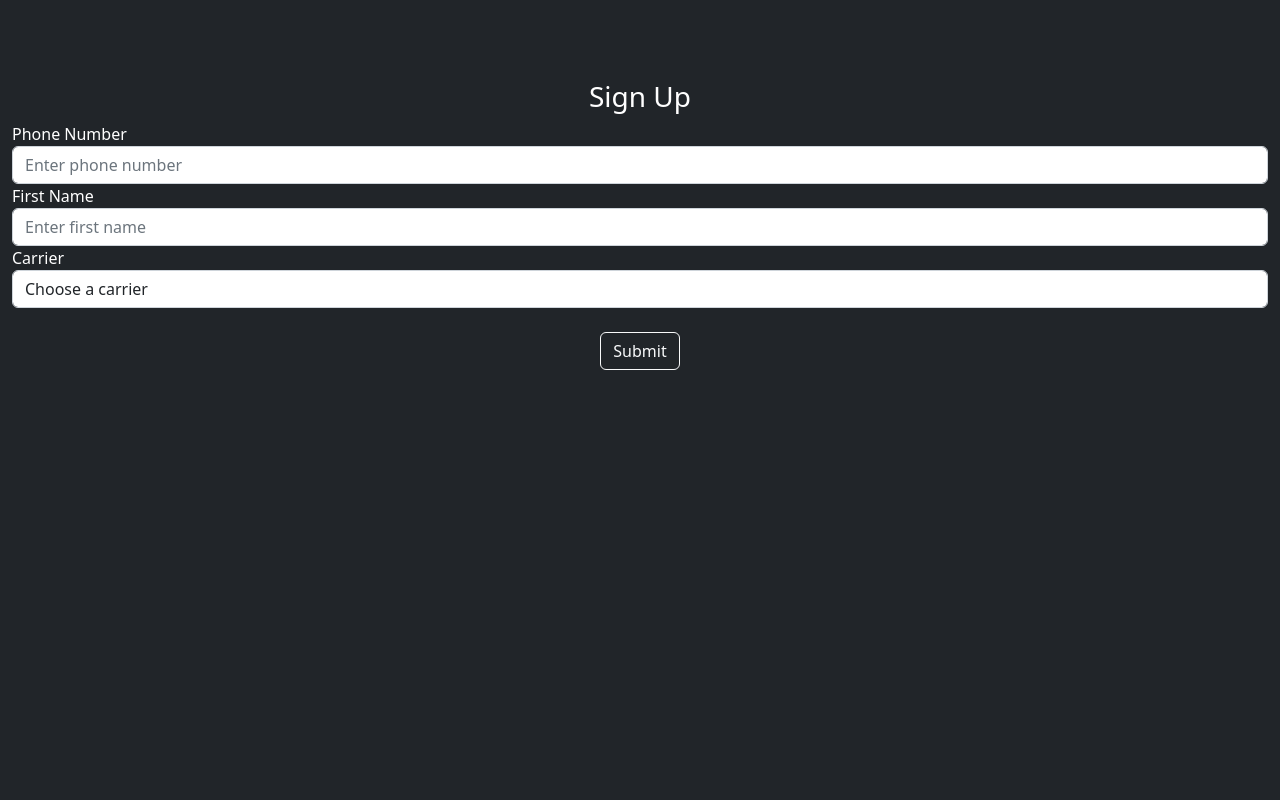
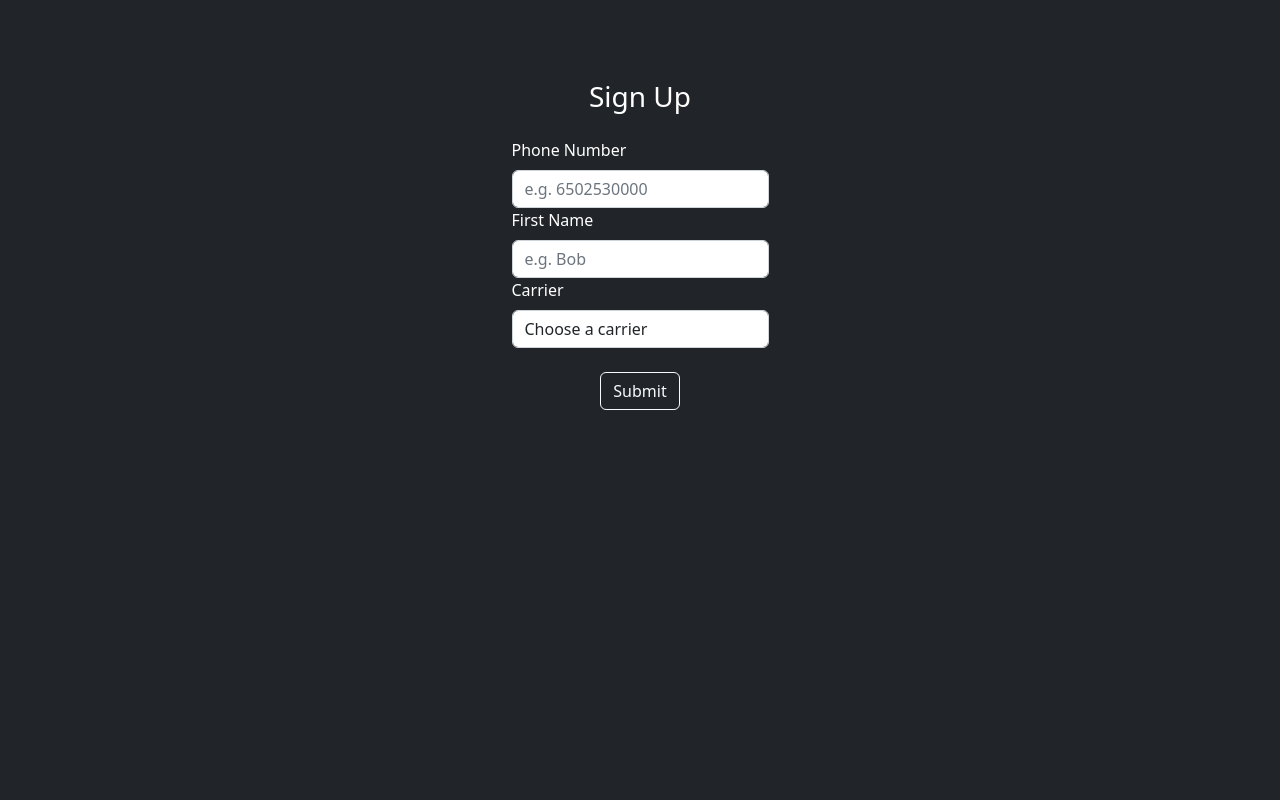
Before and after one commit to baileystarr4/Genshin-Impact-Code-Notifier, a Flask app: page / in a window 1280 px wide. Shown: the part 57-857 px from the top of the page. Run offline with Flask 3, Linux system fonts and the light colour scheme.

Commit message:
Customize home page

```diff
--- a/website/templates/home.html
+++ b/website/templates/home.html
@@ -2,28 +2,27 @@
 %}
   <form method="POST">
     <h3 align="center">Sign Up</h3>
-    <div class="form-group">
-      <label for="phone_number">Phone Number</label>
+    <div class="row justify-content-center mt-4">
+      <div class="col-auto">
+        <label for="phone_number" class="form-label">Phone Number</label>
         <input
           type="phone_number"
           class="form-control"
           id="phone_number"
           name="phone_number"
-        placeholder="Enter phone number"
+          placeholder="e.g. 6502530000"
         />
-    </div>
-    <div class="form-group">
-      <label for="firstName">First Name</label>
+
+        <label for="firstName" class="form-label">First Name</label>
         <input
           type="text"
           class="form-control"
           id="firstName"
           name="firstName"
-        placeholder="Enter first name"
+          placeholder="e.g. Bob"
         />
-    </div>
-    <div class="form-group">
-      <label for="carrier">Carrier</label>
+
+        <label for="carrier" class="form-label">Carrier</label>
         <select
           type="carrier"
           class="form-control"
@@ -53,6 +52,7 @@
         <option value="Xfinity Mobile">Xfinity Mobile</option>
         </select>
       </div>
+    </div>
     <br />
     <div class="text-center"><button type="submit" class="btn btn-outline-light">Submit</button></div>
   </form>
```
Lines whose indentation alone changed are shown as unchanged.
